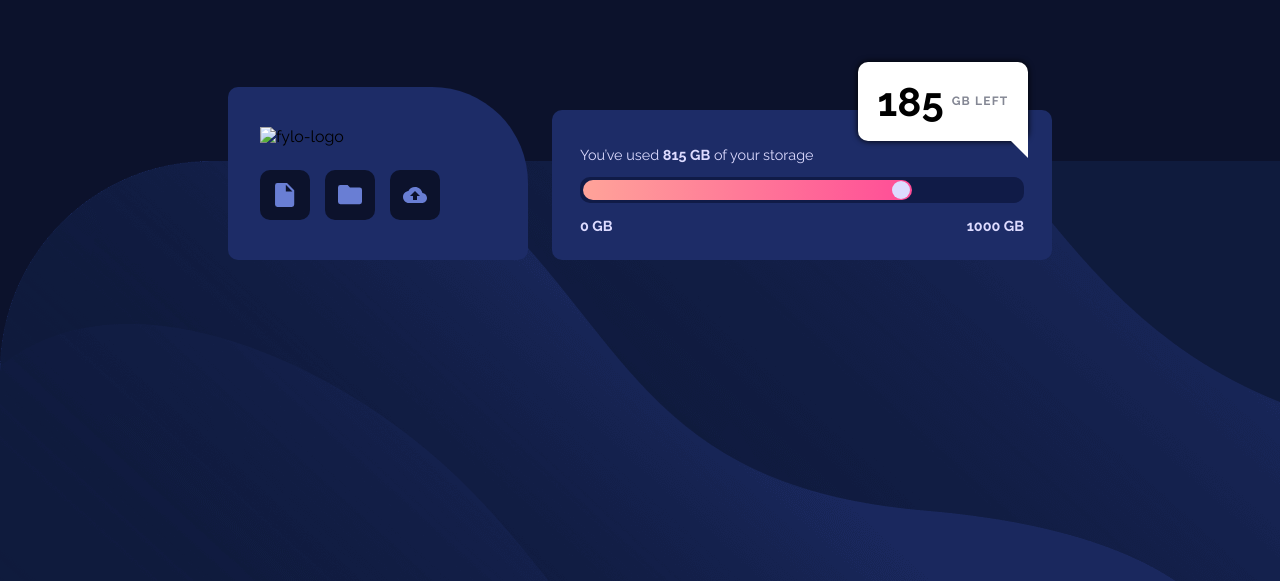
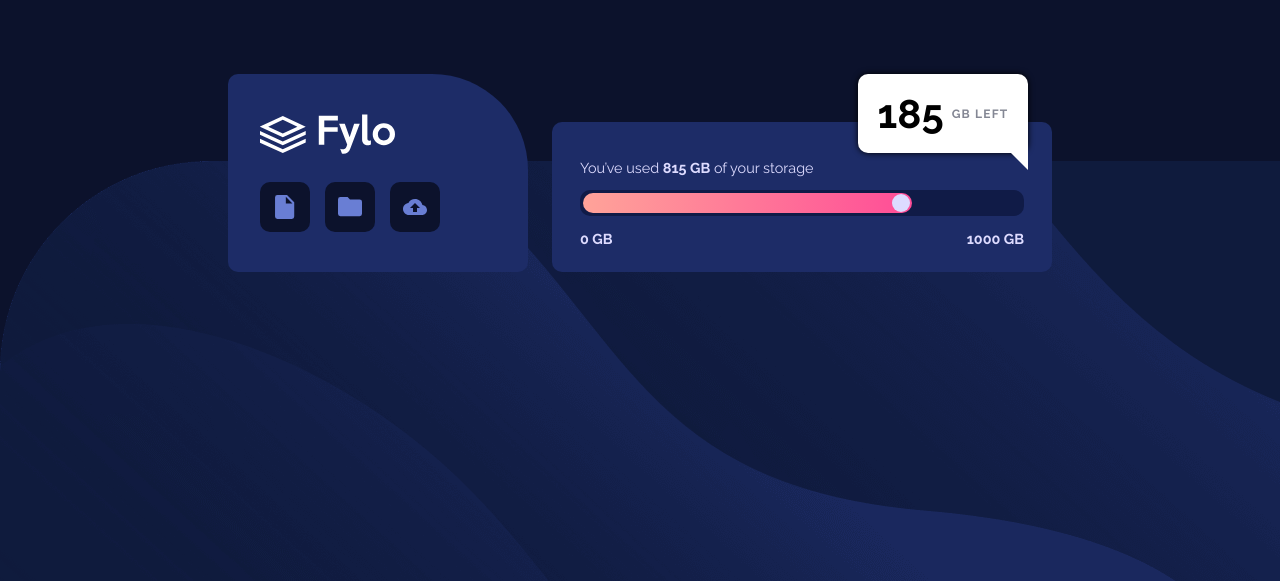
Before and after one commit to jkellerman/fylo-data-storage, a plain HTML site: page index.html in a window 1280 px wide. Shown: the part 235-816 px from the top of the page. Drawn offline with Linux system fonts and the light colour scheme.

Commit message:
add logo img

```diff
--- a/index.html
+++ b/index.html
@@ -17,7 +17,7 @@
     <main class="data-storage-container">
       <div class="files-container container">
         <div class="logo">
-          <img src="" alt="fylo-logo" />
+          <img src="images/logo.svg" alt="fylo-logo" />
         </div>
         <div class="icons-container">
           <div class="icon">
```
